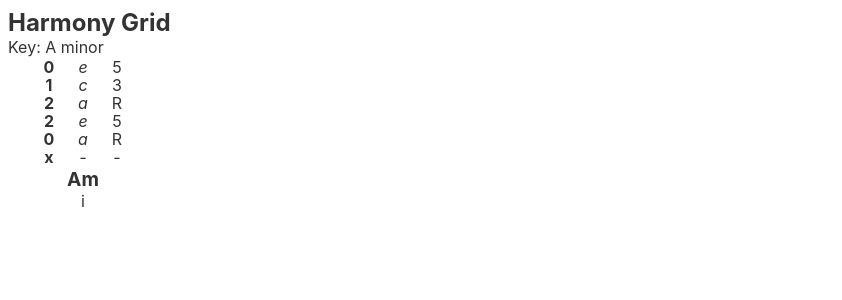
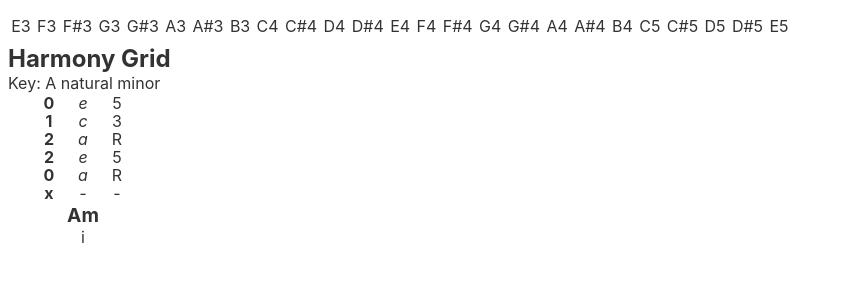
Before and after one commit to HEYROCKME/guitarSudoku, a Svelte app: page / in a window 1280 px wide. Shown: the top 300 px of the page, without its empty margins (0-842 px from the left). Built offline with nearby package versions, Linux system fonts and the light colour scheme.

Commit message:
Added functions to make musical spectre + chords

```diff
--- a/src/App.svelte
+++ b/src/App.svelte
@@ -1,11 +1,80 @@
 <script lang="ts">
 
+import { getMode, makeMusicalSpectre, makeChord }  from './Functions.svelte'
 
-  let chord = {
+
+
+const chromaticScales ={
+	sharps: ["c", "c#", "d", "d#", "e", "f", "f#", "g", "g#", "a","a#","b"],
+	flats: ["c", "db", "d", "eb", "e", "f", "gb", "g", "ab", "a","bb","b"]
+}
+
+ let majorScales = {
+	 C: ["c", "d", "e", "f", "g", "a", "b"],
+	 G: [ "g", "a", "b","c", "d", "e", "f#"],
+	 D: [ "d", "e", "f#", "g", "a", "b", "c#"],
+	 A: [ "a", "b", "c#", "d", "e", "f#", "g"],
+	 E: [ "e", "f#", "g", "a", "b", "c#", "d"]
+
+ }
+
+
+
+
+ let guitarNeck = {
+  firstString: [
+
+	  { fret: 0, noteName: "e", note: "E3" },
+	  { fret: 1, noteName: "f", note: "F3" },
+	  { fret: 2, noteName: "f#", note: "F#3" },
+	  { fret: 3, noteName: "g", note: "G3" },
+	  { fret: 4, noteName: "g#", note: "G#3" },
+	  { fret: 5, noteName: "a", note: "A3" },
+	  { fret: 6, noteName: "a#", note: "A#3" },
+	  { fret: 7, noteName: "b", note: "B3" },
+	  { fret: 8, noteName: "c", note: "C4" },
+	  { fret: 9, noteName: "c#", note: "C#4" },
+	  { fret: 10, noteName: "d", note: "D4" },
+	  { fret: 11, noteName: "d#", note: "D#4" },
+	  { fret: 12, noteName: "e", note: "E4" },
+	  { fret: 13, noteName: "f", note: "F4" },
+	  { fret: 14, noteName: "f#", note: "F#4" },
+	  { fret: 15, noteName: "g", note: "G4" },
+	  { fret: 16, noteName: "g#", note: "G#4" },
+	  { fret: 17, noteName: "a", note: "A4" },
+	  { fret: 18, noteName: "a#", note: "A#4" },
+	  { fret: 19, noteName: "b", note: "B4" },
+	  { fret: 20, noteName: "c", note: "C5" },
+	  { fret: 21, noteName: "c#", note: "C#5" },
+	  { fret: 22, noteName: "d", note: "D5" },
+	  { fret: 23, noteName: "d#", note: "D#5" },
+	  { fret: 24, noteName: "e", note: "E5" },
+
+	]
+ }
+
+
+
+
+
+
+
+let chromatic = getMode(chromaticScales.sharps, 5)
+
+let twoOctaves = [...chromatic]
+console.log(
+
+twoOctaves
+
+)
+
+ const chord = {
 	  chordName: "Am",
-	  chordKey: "A minor",
+	  chordKey: "A natural minor",
+	  chordTones: ["a", "c", "e"],
 	  harmonicFunction: "i",
 	  scale: ["a", "b", "c", "d", "e", "f", "g"],
+	  diatonicChords: ["i", "iib5", "III", "iv", "v", "bVI", "bVII" ],
 	   strings: [
 		{openString: "e", stringNum: 1, fret: "0", noteName: "e", harmony: "5", note: "e3"},
 		{openString: "b", stringNum: 2, fret: "1", noteName: "c", harmony: "3", note: "c3" },
@@ -16,9 +85,41 @@
 					]
     }
 
+class GuitarChord {
+	chordName : string
+	chordKey  : string
+	harmonicFunction : string
+	strings : {}[]
+	scale : string[]
 
 
+
+	constructor(chordName, chordKey, harmonicFunction, scale, strings ) {
+		this.chordName = chordName
+		this.chordKey = chordKey
+		this.harmonicFunction = harmonicFunction
+		this.strings = strings
+		this.scale = scale
+
+
+	}
+}
+
+// let aMinor = new GuitarChord("Am", "A natural minor", "i", chord.scale, chord.strings)
+// console.log(aMinor)
 </script>
+
+<div class="guitarneck">
+	{#each guitarNeck.firstString as {fret, noteName, note}, i }
+  <li>
+
+	<ul>{note}</ul>
+
+  </li>
+
+  {/each}
+
+</div>
 
 <div class="card">
   <h2>Harmony Grid</h2>
@@ -69,6 +170,7 @@
 <style>
 * {
 	margin: 0;
+	padding: 0;
 }
 
 .grid-card {
@@ -106,4 +208,10 @@
 	margin: 0;
 }
 
+li {
+	display: inline-block;
+
+}
+
+ul {padding: .5em .2em;}
 </style>
--- /dev/null
+++ b/src/Functions.svelte
@@ -0,0 +1,38 @@
+<script lang="ts" context="module">
+  //turns scale into mode
+  export function getMode( scale: string[], scaleDegree: number) {
+	let mode = []
+	let notes = scale.slice(0,scaleDegree - 1)
+    let flippedNotes = scale.slice(- scale.length + (scaleDegree - 1))
+    mode = notes.map(note => {flippedNotes.push(note)})
+
+    return flippedNotes
+}
+
+// Takes Scales and Transposes to all all octaves
+export function makeMusicalSpectre(scale: string[]) {
+  let octaves= [ 0, 1, 2, 3, 4, 5, 6, 7, 8, 9 ]
+  let fullChromatic = []
+	octaves.map( octave => {
+    	scale.map(note => {
+    	fullChromatic.push(note + octaves[octave])})
+	})
+	return fullChromatic
+}
+
+// Takes a scale and stacks it into chords (tones by thids)
+export function makeChord(scale : string[], notes : number ) {
+	let scaleInThids = []
+	let upperExtensions = []
+	scale.filter((note, index, array) => {
+		if (index % 2 === 0) {
+			scaleInThids.push(note)
+		} else upperExtensions.push(note)
+	})
+	return scaleInThids.concat(upperExtensions).splice(0, notes)
+}
+
+
+
+
+</script>
```
